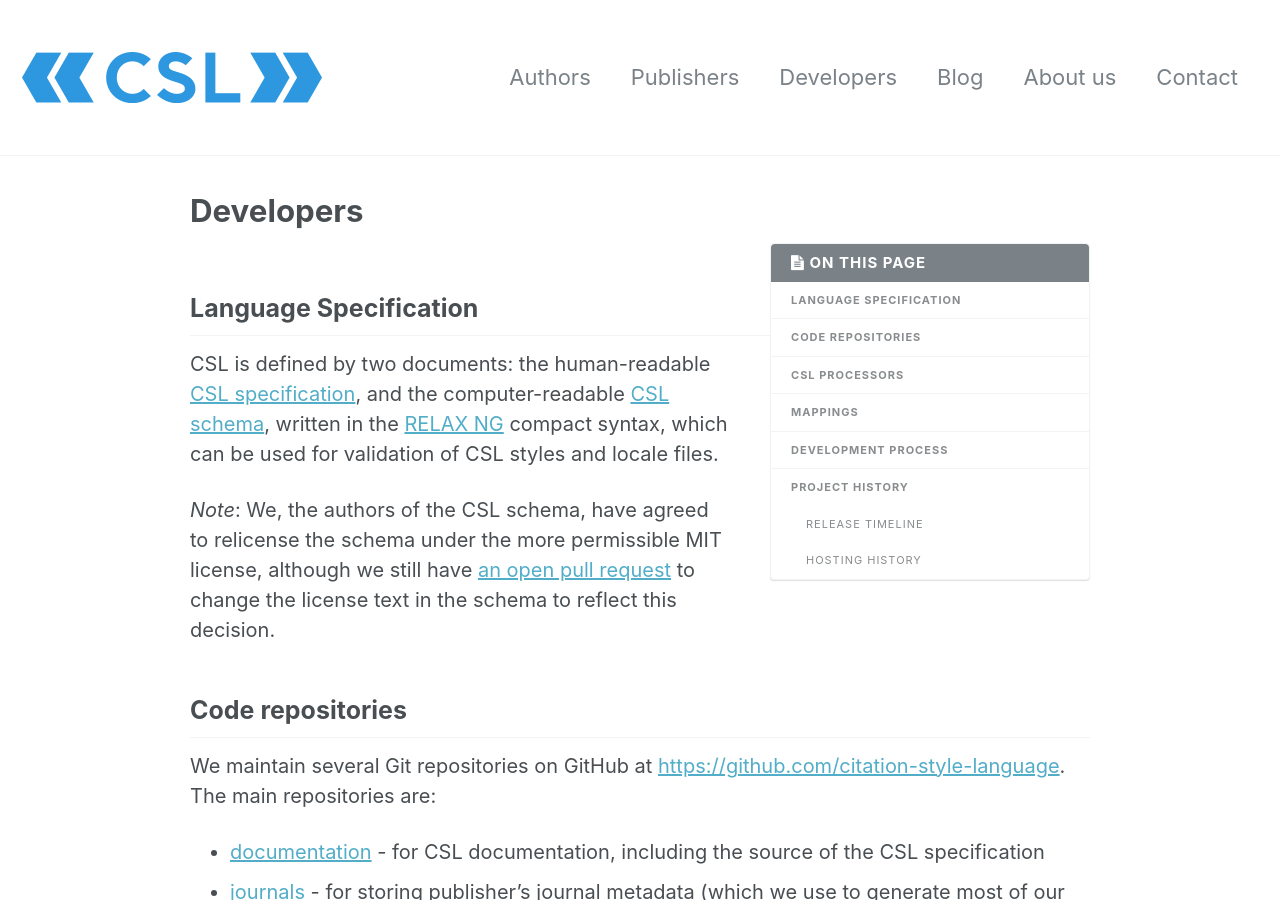
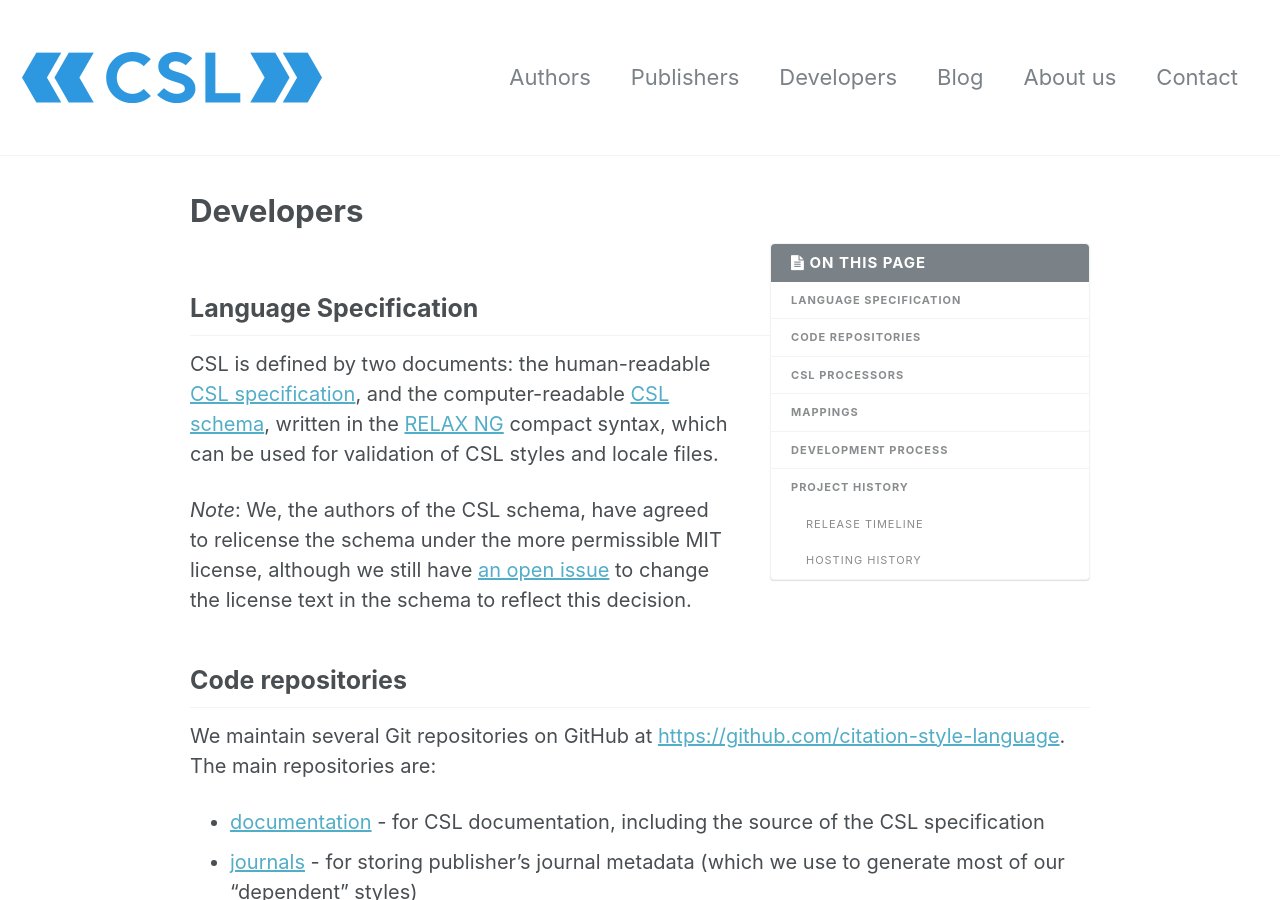
Before and after one commit to citation-style-language/citation-style-language.github.io, a Jekyll site: the page built from _pages/developers.md, in a window 1280 px wide and 900 px high. Built offline with Jekyll 4.4.1, drawn with Linux system fonts in a browser that asks for light colours.

Commit message:
change note to reference the open issue rather than the old PR

```diff
--- a/_pages/developers.md
+++ b/_pages/developers.md
@@ -10,7 +10,7 @@ layout: single
 
 CSL is defined by two documents: the human-readable [CSL specification](http://docs.citationstyles.org/en/1.0.1/specification.html), and the computer-readable [CSL schema](https://github.com/citation-style-language/schema/tree/v1.0.1), written in the [RELAX NG](http://relaxng.org/) compact syntax, which can be used for validation of CSL styles and locale files.
 
-_Note_: We, the authors of the CSL schema, have agreed to relicense the schema under the more permissible MIT license, although we still have [an open pull request](https://github.com/citation-style-language/schema/pull/143) to change the license text in the schema to reflect this decision.
+_Note_: We, the authors of the CSL schema, have agreed to relicense the schema under the more permissible MIT license, although we still have [an open issue](https://github.com/citation-style-language/schema/issues/126) to change the license text in the schema to reflect this decision.
 
 ## Code repositories
 
```
